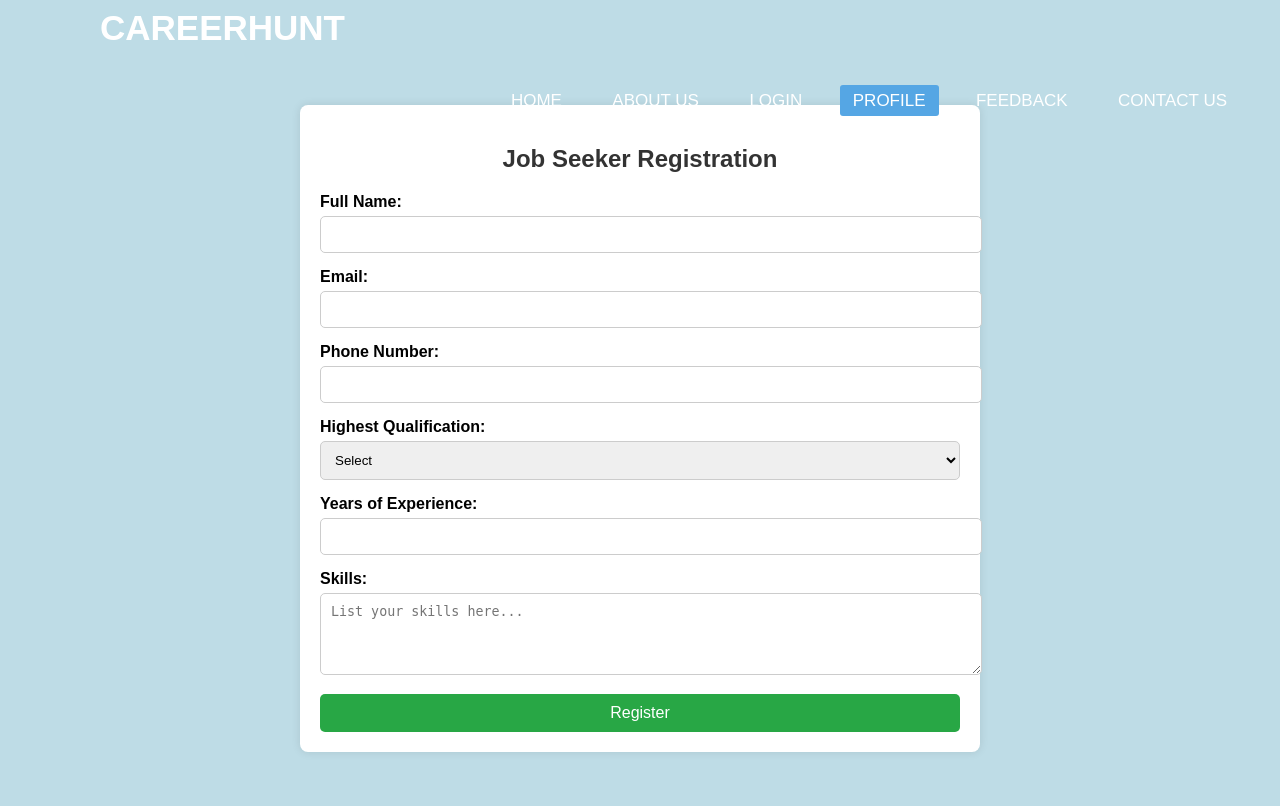
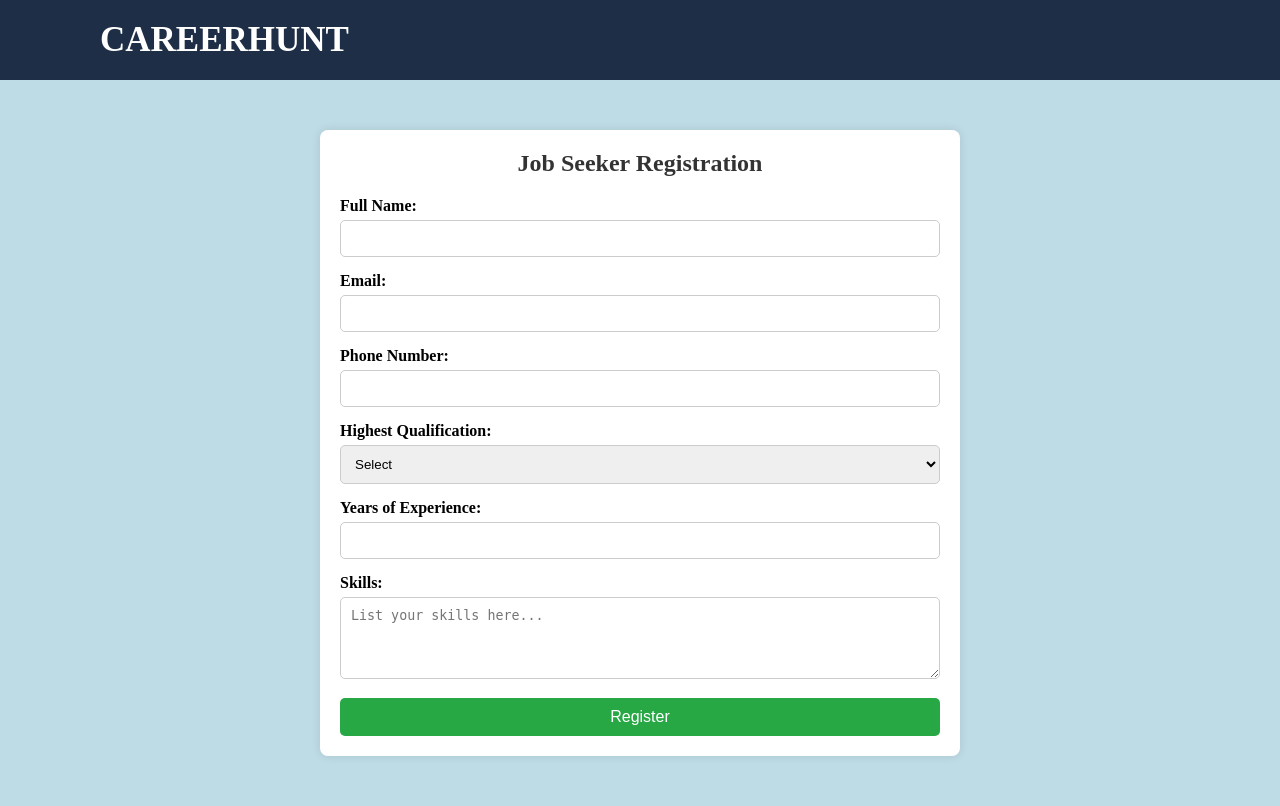
Before and after one commit to Laxshali/CareerHunt, a PHP site: page /Jobseeker.html in a window 1280 px wide. Before the commit the page ends 752 px from the top, so only its background shows below. Run offline with PHP 8.4, Linux system fonts and the light colour scheme.

Commit message:
some navigationbar changes did

```diff
--- a/Jobseeker.html
+++ b/Jobseeker.html
@@ -5,25 +5,28 @@
     <meta name="viewport" content="width=device-width, initial-scale=1.0">
     <title>Job Seeker Registration</title>
     <link rel="stylesheet" href="css/jobstyle.css">
-    <link rel="stylesheet" href="css/navigation.css">
+    <link rel="stylesheet" href="css/stylecommon.css">
 </head>
 <body>
+  <header>
     <nav>
         <label class="logo">CAREERHUNT</label>
-        <ul>
+
+            <!-- <ul>
             <li><a href="index.html">Home</a></li>
             <li><a href="AboutNew.html">About Us</a></li>
             <li><a href="loginNew.html">Login</a></li>
             <li><a class="active" href="Jobseeker.html">Profile</a></li>
             <li><a href="FeedbackRate.html">Feedback</a></li>
             <li><a href="contactnew.html">Contact us</a></li>
-        </ul>
+        </ul> -->
     </nav>
+</header>
 
     <div class="container">
         <h2>Job Seeker Registration</h2>
         <form action="#" method="POST">
-            <!-- Personal Information -->
+
             <div class="form-group">
                 <label for="fullname">Full Name:</label>
                 <input type="text" id="fullname" name="fullname" required>
@@ -37,7 +40,7 @@
                 <input type="tel" id="phone" name="phone" required>
             </div>
 
-            <!-- Qualifications -->
+
             <div class="form-group">
                 <label for="qualification">Highest Qualification:</label>
                 <select id="qualification" name="qualification" required>
@@ -58,7 +61,6 @@
                 <textarea id="skills" name="skills" rows="4" placeholder="List your skills here..." required></textarea>
             </div>
 
-            <!-- Submit Button -->
             <button type="submit">Register</button>
         </form>
     </div>
--- a/css/navigation.css
+++ b/css/navigation.css
@@ -1,13 +1,24 @@
+* {
+    margin: 0;
+    padding: 0;
+    box-sizing: border-box;
+}
+
+body {
+    font-family: montserrat;
+    background-color: #bedce6;
+}
 header {
     background-color: #081530de;
     height: 80px;
+    width: 100%;
     padding: 1rem 0;
 }
 
 label.logo{
     color: white;
     font-size: 35px;
-    line-height: 55px;
+    line-height: 35px;
     padding: 0 100px;
     font-weight: bold;
 }
@@ -24,13 +35,14 @@ nav ul li {
 }
 
 nav ul li a {
+
     color: #fff;
     text-decoration: none;
     font-size: 17px;
     padding: 6px 13px;
-    border-radius: 3px;
+    border-radius: 5px;
     text-transform: uppercase;
-    line-height: 50px;
+    /* line-height: ; */
 }
 
 a.active,a:hover{
--- a/css/style.css
+++ b/css/style.css
@@ -114,7 +114,7 @@ a.active,a:hover{
     }
 }
 section{
-    background-image: url('../images/bg.jpg');
+    background-image: url("../images/work2.jpg");
     background-size: cover;
     height: calc(100vh - 80px);
 }
--- a/index.html
+++ b/index.html
@@ -7,7 +7,7 @@
         <link rel="stylesheet" href="css/style.css">
 
     </head>
-    <body  style="background-image: url(images/bg.jpg);">
+    <body  style="background-image: url(images/work2.jpg);">
 
         <nav>
             <label class="logo">CAREERHUNT</label>
```
